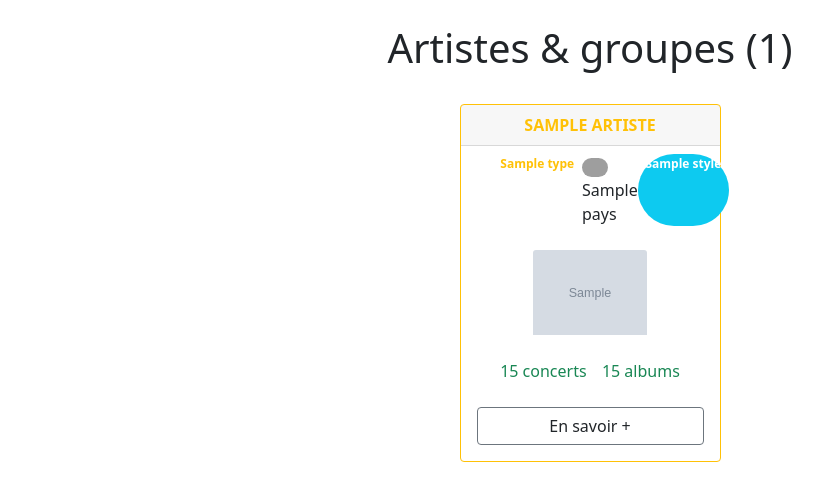
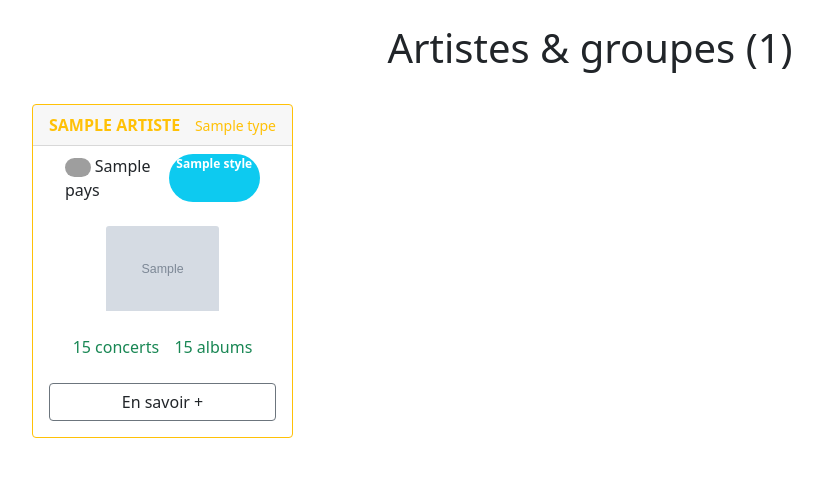
Before and after one commit to aureliefb/maMusique, a Symfony app: template templates/artiste/listeArtistes.html.twig in a window 1280 px wide. Shown: the part 56-557 px from the top of the page, without its empty margins (50-872 px from the left). Run offline with Twig, Linux system fonts and the light colour scheme; the template is opened without the code that fills it: most values are stand-ins (such as "Sample title", 1, 10 or a date in 2020); grey boxes marked "Sample" are stand-in pictures; some libraries are stand-ins or nearby versions; grey boxes are pictures that could not be loaded.

Commit message:
findBy listeArtistes

```diff
--- a/src/Controller/ArtisteController.php
+++ b/src/Controller/ArtisteController.php
@@ -13,7 +13,7 @@ class ArtisteController extends AbstractController
     #[Route('/artistes', name: 'artistes', methods: ['GET'])]
     public function index(ArtisteRepository $repo): Response
     {
-        $artistes = $repo->findAll();
+        $artistes = $repo->findBy([], ['nom'=>'ASC']);
         return $this->render('artiste/listeArtistes.html.twig', [
             'artistes' => $artistes
         ]);
--- a/src/Controller/admin/AdminArtistController.php
+++ b/src/Controller/admin/AdminArtistController.php
@@ -13,7 +13,6 @@ class AdminArtistController extends AbstractController
     public function index(ArtisteRepository $repoArtists): Response
     {
         $artists = $repoArtists->findAll();
-        $test = 'test';
         return $this->render('admin/admin_artists/index.html.twig', [
             'artists' => $artists
         ]);
--- a/templates/artiste/listeArtistes.html.twig
+++ b/templates/artiste/listeArtistes.html.twig
@@ -7,20 +7,23 @@
     <div class="container">
         <h1 class="text-center my-4">Artistes & groupes ({{ artistes|length }})</h1>
 
-        <div class="row justify-content-center">
+        <div class="row">
         {% for artist in artistes %}
             {% set nbConcerts = artist.concerts|length %}
             {% set nbAlbums = artist.albums|length %}
 
+
             <div class="col-sm-12 col-md-6 col-lg-4 col-xl-3 my-2">
                 <div class="card mb-2{% if artist.type == 'Groupe' %} border-danger {% else %} border-warning {% endif %}" style="max-width: 30rem;">
-                  <div class="card-header">
-                      <span class="d-flex justify-content-center {% if artist.type == 'Groupe' %} text-danger {% else %} text-warning {% endif %}"><b>{{ artist.nom|upper }}</b></span>
+                  <div class="card-header d-flex justify-content-between">
+
+                      <span class="{% if artist.type == 'Groupe' %} text-danger {% else %} text-warning {% endif %}"><b>{{ artist.nom|upper }}</b></span>
+                      <span class="{% if artist.type == 'Groupe' %} text-danger {% else %} text-warning {% endif %}"><small>{{ artist.type }}</small></span>
+
                   </div>
                     <div class="card-body py-0">
                         <ul class="list-group list-group-flush">
                             <li class="list-group-item d-flex justify-content-around">
-                                <span class="badge rounded-pill d-flex justify-content-end {% if artist.type == 'Groupe' %} text-danger {% else %} text-warning  {% endif %}">{{ artist.type }}</span>
                                 <span class="card-text"><img src="{{ asset('/images/flags/'~artist.pays.code~'.jpg') }}" class="img-fluid" alt="drapeau {{ artist.pays.pays }}" style="width:1.6rem; border-radius: 10px;"> {{ artist.pays.pays }}</span>
                                 <span class="badge rounded-pill bg-info">{{ artist.style.style }}</span>
                             </li>
```
